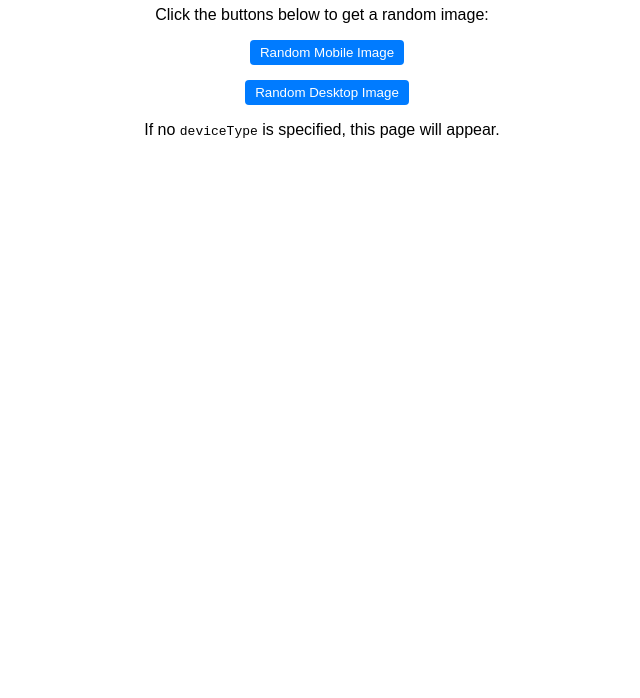
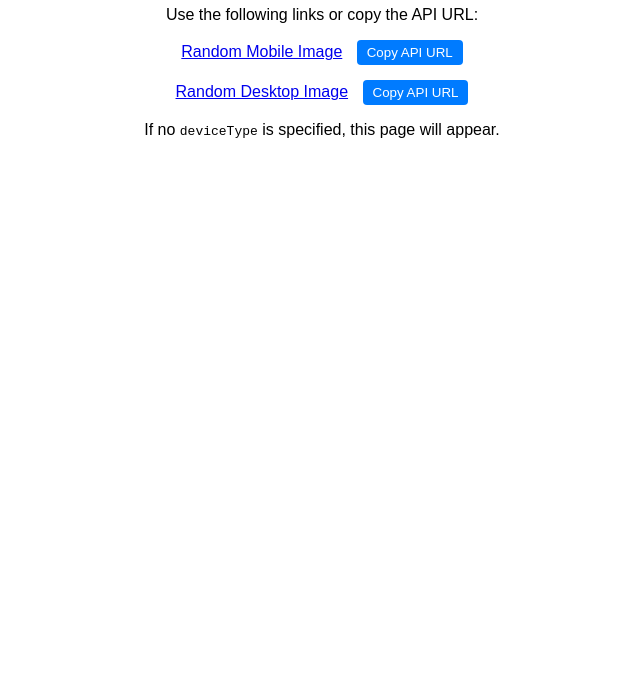
Before and after one commit to Arcelibs/RndApi, a website: page index.html in a window 1280 px wide. Shown: the part 102-800 px from the top of the page, without its empty margins (318-958 px from the left). Drawn offline with Linux system fonts and the light colour scheme.

Commit message:
Update index.html

```diff
--- a/index.html
+++ b/index.html
@@ -33,40 +33,53 @@
 </head>
 <body>
   <h1>Random Image API</h1>
-  <p>Click the buttons below to get a random image:</p>
+  <p>Use the following links or copy the API URL:</p>
   <ul>
     <li>
-      <button onclick="redirectToRandomImage('mobile')">Random Mobile Image</button>
+      <a href="?deviceType=mobile">Random Mobile Image</a>
+      <button onclick="copyToClipboard('?deviceType=mobile')">Copy API URL</button>
     </li>
     <li>
-      <button onclick="redirectToRandomImage('desktop')">Random Desktop Image</button>
+      <a href="?deviceType=desktop">Random Desktop Image</a>
+      <button onclick="copyToClipboard('?deviceType=desktop')">Copy API URL</button>
     </li>
   </ul>
   <p>If no <code>deviceType</code> is specified, this page will appear.</p>
 
   <script>
-    async function redirectToRandomImage(deviceType) {
-      console.log(`Redirecting for deviceType: ${deviceType}`);
+    function copyToClipboard(endpoint) {
+      const baseUrl = window.location.origin;
+      const fullUrl = `${baseUrl}/${endpoint}`;
+      navigator.clipboard.writeText(fullUrl)
+        .then(() => {
+          alert(`Copied to clipboard: ${fullUrl}`);
+        })
+        .catch(err => {
+          alert('Failed to copy URL to clipboard');
+          console.error(err);
+        });
+    }
 
-      try {
-        const response = await fetch('/images.json');
-        if (!response.ok) throw new Error('Failed to fetch images.json');
+    // Handle random image redirection
+    const params = new URLSearchParams(window.location.search);
+    const deviceType = params.get('deviceType');
 
-        const data = await response.json();
-        const images = data[deviceType];
-        if (images && images.length > 0) {
-          const randomImage = `/${images[Math.floor(Math.random() * images.length)]}`;
-          console.log('Redirecting to:', randomImage);
-
-          // 直接跳轉到隨機圖片
-          window.location.href = randomImage;
-        } else {
-          alert('No images available for the selected device type.');
-        }
-      } catch (error) {
-        console.error('Error:', error);
-        alert('Failed to fetch image data. Please try again later.');
-      }
+    if (deviceType) {
+      fetch('/images.json')
+        .then(response => response.json())
+        .then(data => {
+          const images = data[deviceType];
+          if (images && images.length > 0) {
+            const randomImage = images[Math.floor(Math.random() * images.length)];
+            window.location.href = `/images/${randomImage}`;
+          } else {
+            document.body.innerHTML += `<p>No images found for deviceType: ${deviceType}</p>`;
+          }
+        })
+        .catch(error => {
+          console.error('Error loading images.json:', error);
+          document.body.innerHTML += `<p>Failed to load images.json</p>`;
+        });
     }
   </script>
 </body>
```
